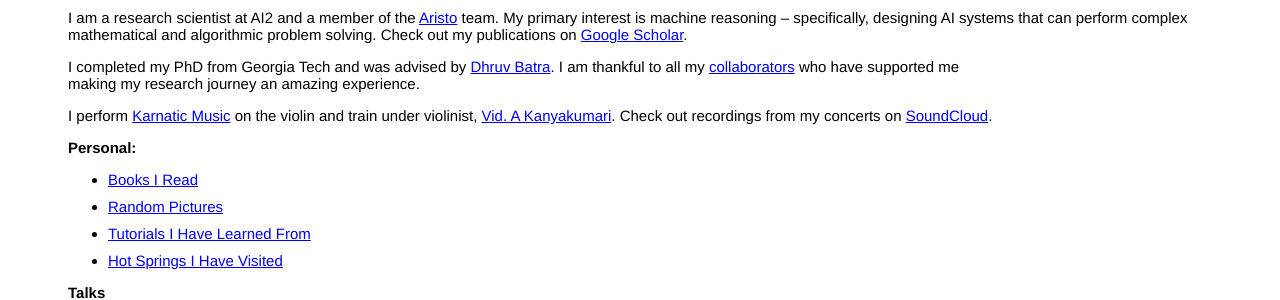
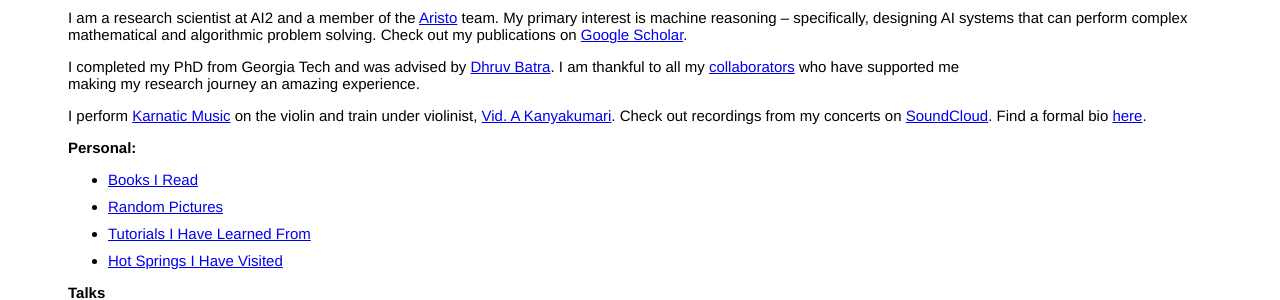
Before and after one commit to ashwinkalyan/ashwinkalyan.github.io, a Jekyll site: the page built from index.md, in a window 1280 px wide. Shown: the part 449-749 px from the top of the page. Built offline with Jekyll 4.4.1, drawn with Linux system fonts in a browser that asks for light colours.

Commit message:
violin bio

```diff
--- a/index.md
+++ b/index.md
@@ -7,7 +7,7 @@
 I completed my PhD from Georgia Tech and was advised by [Dhruv Batra](https://www.cc.gatech.edu/~dbatra/). I am thankful to all my [collaborators]( {{ site.baseurl }}/collaborators/) who have supported me <br>
 making my research journey an amazing experience.
 
-I perform [Karnatic Music](https://en.wikipedia.org/wiki/Carnatic_music) on the violin and train under violinist, [Vid. A Kanyakumari](https://en.wikipedia.org/wiki/A._Kanyakumari). Check out recordings from my concerts on [SoundCloud](https://soundcloud.com/ashwin-kalyan).
+I perform [Karnatic Music](https://en.wikipedia.org/wiki/Carnatic_music) on the violin and train under violinist, [Vid. A Kanyakumari](https://en.wikipedia.org/wiki/A._Kanyakumari). Check out recordings from my concerts on [SoundCloud](https://soundcloud.com/ashwin-kalyan). Find a formal bio [here]({{ site.baseurl }}/violin_bio.pdf).
 
 <b> Personal: </b>
 - [Books I Read]({{ site.baseurl }}/books/)
```
